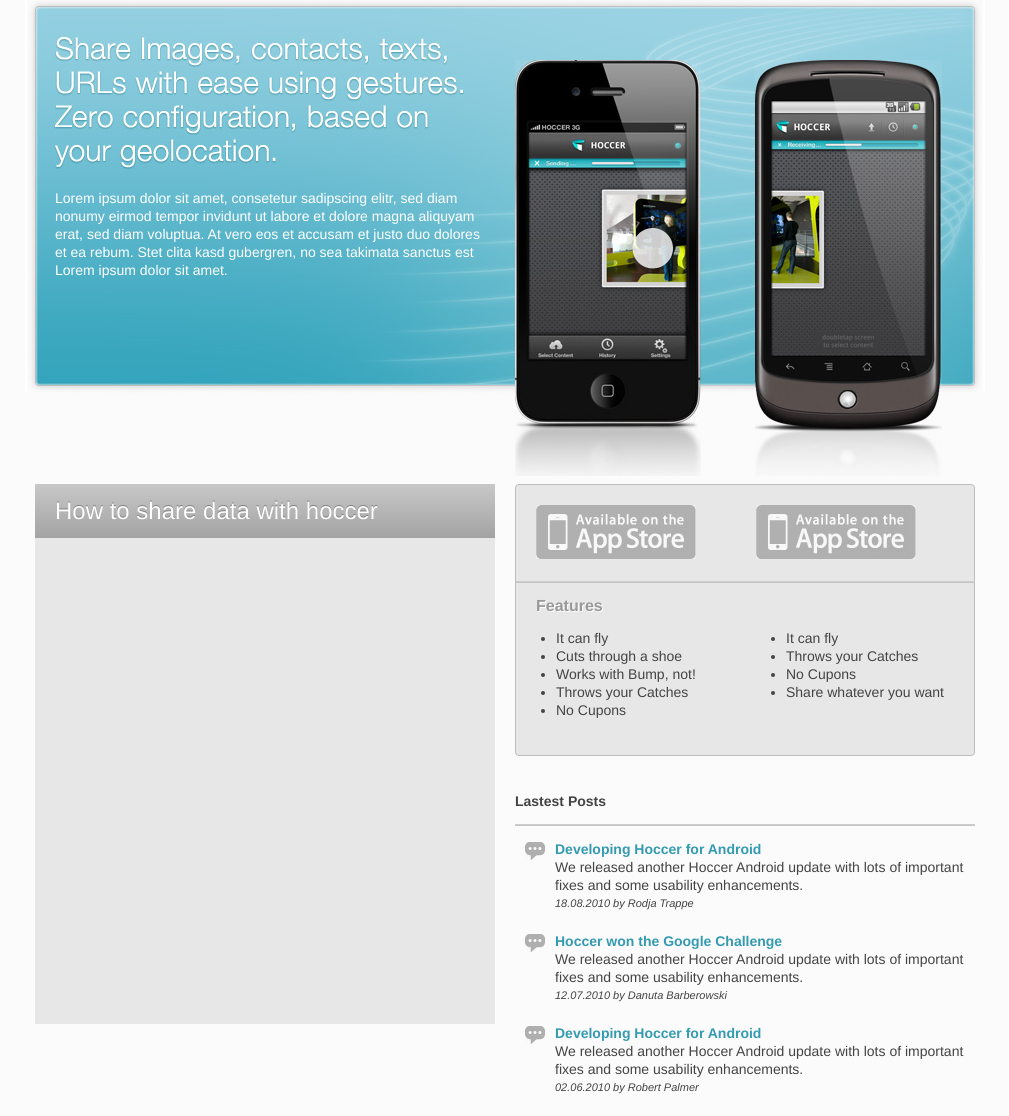
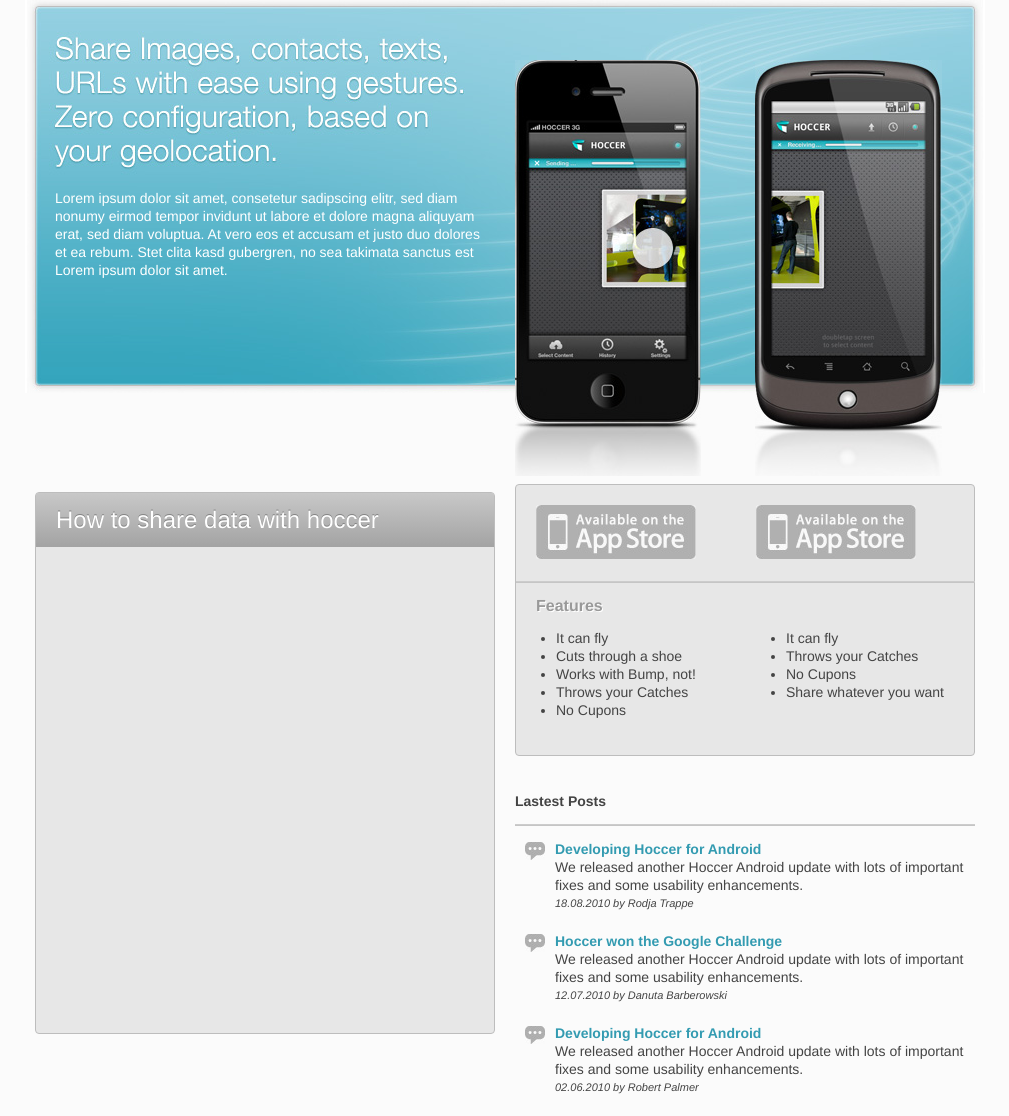
Before and after one commit to hoccer/website, a PHP site: page / in a window 1280 px wide. Shown: the part 114-1230 px from the top of the page, without its empty margins (135-1144 px from the left). Run offline with PHP 8.4, Linux system fonts and the light colour scheme.

Commit message:
more styling

```diff
--- a/html_dummy/css/style.css
+++ b/html_dummy/css/style.css
@@ -118,6 +118,13 @@
   font-style: italic;
 }
 
+div#how_to {
+  margin-top: 8px;
+  border: 1px solid #bdbdbd;
+  -moz-border-radius: 4px;
+  -webkit-border-radius: 4px;
+}
+
 div#how_to header {
   background-image: -webkit-gradient(
     linear,
--- a/html_dummy/index.html
+++ b/html_dummy/index.html
@@ -85,7 +85,7 @@
 
         <div class="row">
 
-          <div class="column grid_6">
+          <div class="column grid_6" id="how_to_wrapper">
             <div id="how_to">
               <header>
                 <h2>How to share data with hoccer</h2>
```
